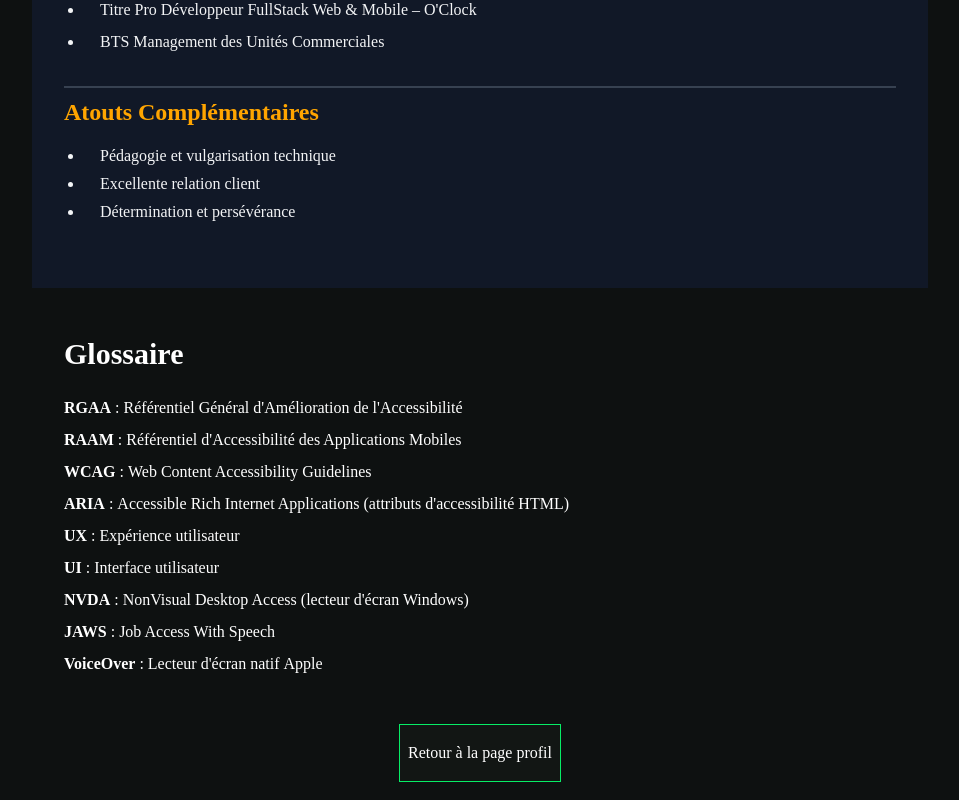
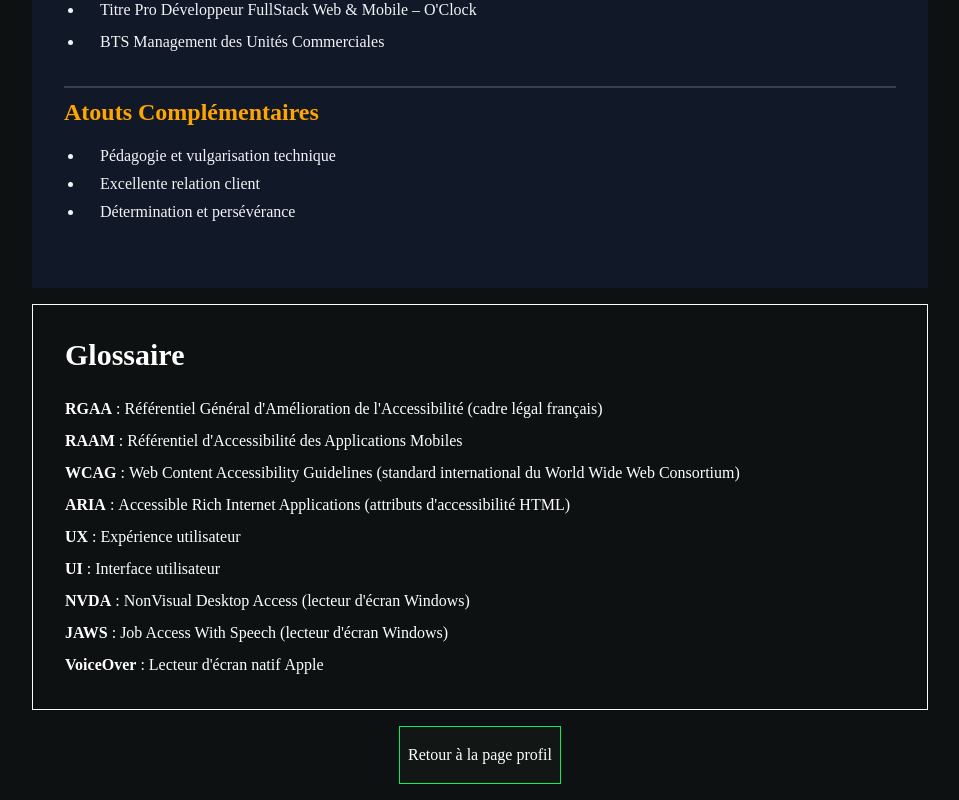
Before and after one commit to ThibautRaimond/portfolio, a React (Create React App) app: page /#/cvaccessible in a window 1280 px wide. Shown: the part 1956-2756 px from the top of the page, without its empty margins (160-1119 px from the left). Built offline with nearby package versions, Linux system fonts and the light colour scheme.

Commit message:
"glossaire" better

```diff
--- a/scripts/generateAccessibleCvPdf.js
+++ b/scripts/generateAccessibleCvPdf.js
@@ -378,7 +378,7 @@ const cvHtml = `
 
         <dl class="glossary-entry">
             <dt>RGAA :</dt>
-            <dd>Référentiel Général d'Amélioration de l'Accessibilité</dd>
+            <dd>Référentiel Général d'Amélioration de l'Accessibilité (cadre légal français)</dd>
         </dl>
 
         <dl class="glossary-entry">
@@ -388,7 +388,7 @@ const cvHtml = `
 
         <dl class="glossary-entry">
             <dt><span lang="en">WCAG :</span></dt>
-            <dd><span lang="en">Web Content Accessibility Guidelines</span></dd>
+            <dd><span lang="en">Web Content Accessibility Guidelines</span> (standard international du <span lang="en">World Wide Web Consortium</span>)</dd>
         </dl>
 
         <dl class="glossary-entry">
@@ -413,7 +413,7 @@ const cvHtml = `
 
         <dl class="glossary-entry">
             <dt><span lang="en">JAWS :</span></dt>
-            <dd><span lang="en">Job Access With Speech</span></dd>
+            <dd><span lang="en">Job Access With Speech</span> (lecteur d'écran Windows)</dd>
         </dl>
 
         <dl class="glossary-entry">
--- a/src/pages/CvAccessible.jsx
+++ b/src/pages/CvAccessible.jsx
@@ -249,12 +249,12 @@ function CvAccessible() {
       </div>
 
       {/* --------- GLOSSAIRE - SECTION SÉPARÉE ---------  */}
-      <div className="p-8 max-w-4xl mx-auto m-4">
+      <div className="p-8 max-w-4xl mx-auto m-4 border border-white">
         <h2 className="text-3xl font-bold mb-6 text-white">Glossaire</h2>
         <div className="space-y-2 text-white">
           <p>
             <span className="font-semibold">RGAA</span> : Référentiel Général
-            d'Amélioration de l'Accessibilité
+            d'Amélioration de l'Accessibilité (cadre légal français)
           </p>
           <p>
             <span className="font-semibold">RAAM</span> : Référentiel
@@ -264,7 +264,7 @@ function CvAccessible() {
             <span className="font-semibold" lang="en">
               WCAG
             </span>{" "}
-            : <span lang="en">Web Content Accessibility Guidelines</span>
+            : <span lang="en">Web Content Accessibility Guidelines</span> (standard international du <span lang="en">World Wide Web Consortium</span>)
           </p>
           <p>
             <span className="font-semibold" lang="en">
@@ -296,7 +296,7 @@ function CvAccessible() {
             <span className="font-semibold" lang="en">
               JAWS
             </span>{" "}
-            : <span lang="en">Job Access With Speech</span>
+            : <span lang="en">Job Access With Speech</span> (lecteur d'écran Windows)
           </p>
           <p>
             <span className="font-semibold" lang="en">
```
Also changed, not shown: 22 other files (tests, documents, lock files or other folders).
